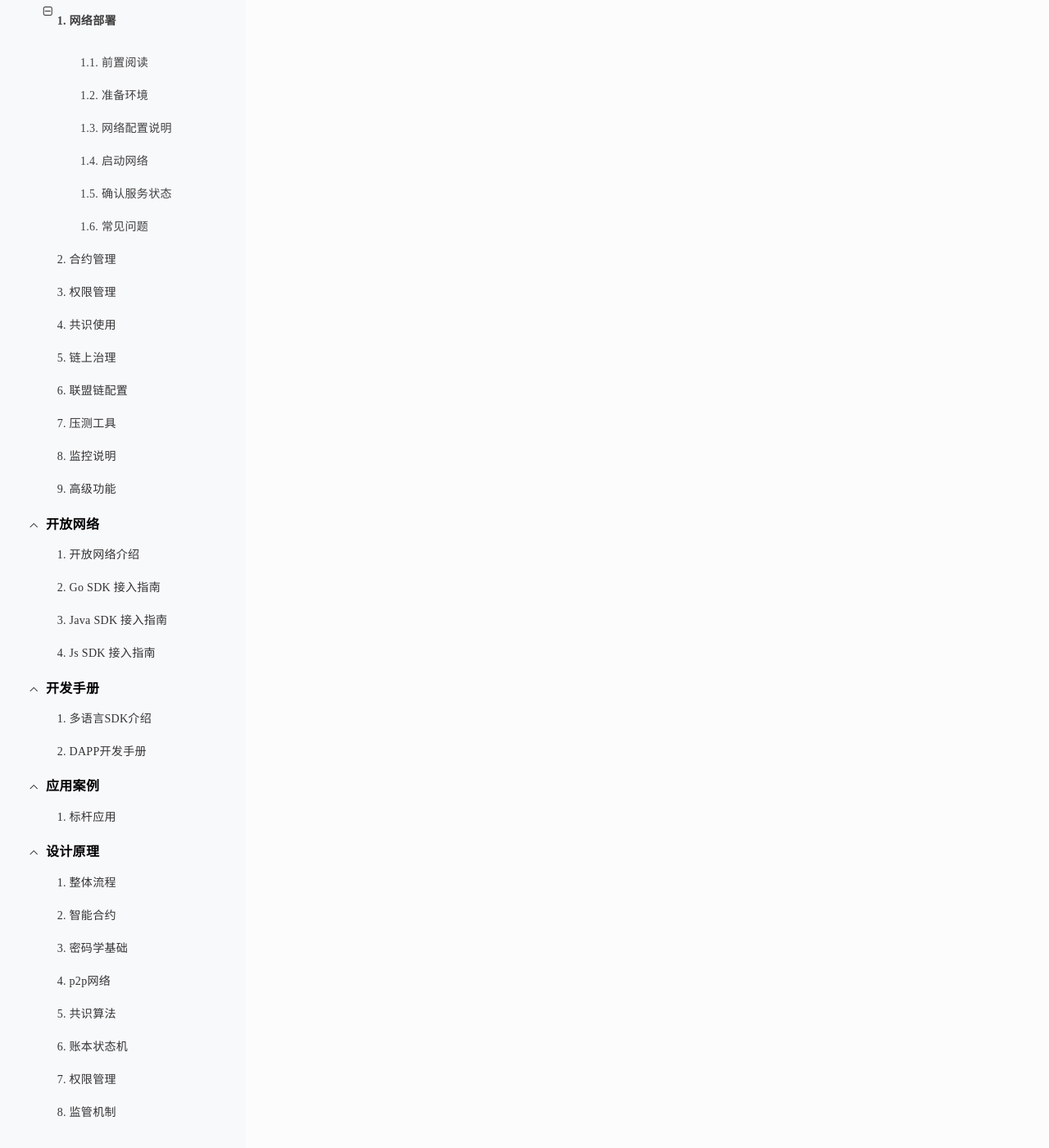
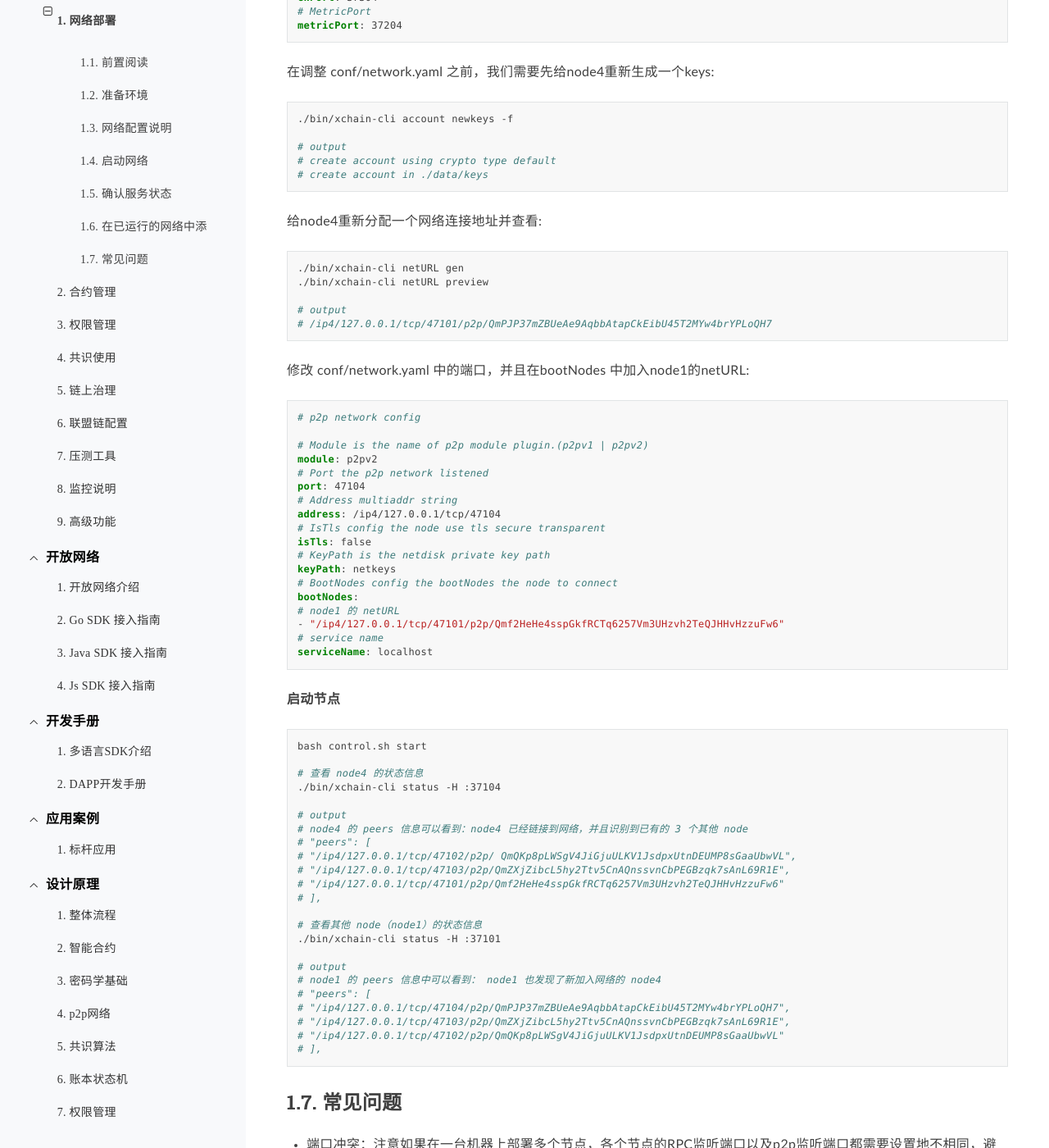
Before and after one commit to xuperchain/docs, a Sphinx documentation site: the page built from source/advanced_usage/multi_nodes.rst, in a window 1280 px wide and 1400 px high, scrolled down 4719 px. Shown: the whole window at 82% size. Built offline with Sphinx 7.4.7 and the Read the Docs theme 2.0.0, drawn with Linux system fonts in a browser that asks for light colours; some of the changed text lies outside the part shown.

Commit message:
fulfil the #260 (#261)
* fulfil the #260

* update for review

```diff
--- a/source/advanced_usage/multi_nodes.rst
+++ b/source/advanced_usage/multi_nodes.rst
@@ -246,6 +246,107 @@
     ./bin/xchain-cli status -H :37103
 
 
+.. _net-join:
+
+在已运行的网络中添加节点
+^^^^^^^^^^^^^^^^^^^^
+
+现在我们要向当前网络添加node4, 首先需要制作一个节点：
+
+.. code-block:: bash
+
+    # copy node1 为node4
+    cp -Rf node1 ./node4
+    cd node4
+
+
+**配置端口**
+
+xuperchain 的端口配置分别在 conf/network.yaml(p2p网络配置) 与 conf/server.yaml(系统端口配置) 中。
+
+将server.yaml 中以下端口修改:
+
+.. code-block:: yaml
+
+    # Rpc service listen port
+    rpcPort: 37104
+    # GWPort
+    GWPort: 37304
+    # MetricPort
+    metricPort: 37204
+
+在调整 conf/network.yaml 之前，我们需要先给node4重新生成一个keys:
+
+.. code-block:: bash
+
+    ./bin/xchain-cli account newkeys -f
+
+    # output
+    # create account using crypto type default
+    # create account in ./data/keys
+
+给node4重新分配一个网络连接地址并查看:
+
+.. code-block:: bash
+
+    ./bin/xchain-cli netURL gen
+    ./bin/xchain-cli netURL preview
+
+    # output
+    # /ip4/127.0.0.1/tcp/47101/p2p/QmPJP37mZBUeAe9AqbbAtapCkEibU45T2MYw4brYPLoQH7
+
+修改 conf/network.yaml 中的端口，并且在bootNodes 中加入node1的netURL:
+
+.. code-block:: yaml
+
+    # p2p network config
+
+    # Module is the name of p2p module plugin.(p2pv1 | p2pv2)
+    module: p2pv2
+    # Port the p2p network listened
+    port: 47104
+    # Address multiaddr string
+    address: /ip4/127.0.0.1/tcp/47104
+    # IsTls config the node use tls secure transparent
+    isTls: false
+    # KeyPath is the netdisk private key path
+    keyPath: netkeys
+    # BootNodes config the bootNodes the node to connect
+    bootNodes:
+    # node1 的 netURL
+    - "/ip4/127.0.0.1/tcp/47101/p2p/Qmf2HeHe4sspGkfRCTq6257Vm3UHzvh2TeQJHHvHzzuFw6"
+    # service name
+    serviceName: localhost
+
+**启动节点**
+
+.. code-block:: bash
+
+    bash control.sh start
+
+    # 查看 node4 的状态信息
+    ./bin/xchain-cli status -H :37104
+
+    # output
+    # node4 的 peers 信息可以看到：node4 已经链接到网络，并且识别到已有的 3 个其他 node
+    # "peers": [
+    # "/ip4/127.0.0.1/tcp/47102/p2p/ QmQKp8pLWSgV4JiGjuULKV1JsdpxUtnDEUMP8sGaaUbwVL",
+    # "/ip4/127.0.0.1/tcp/47103/p2p/QmZXjZibcL5hy2Ttv5CnAQnssvnCbPEGBzqk7sAnL69R1E",
+    # "/ip4/127.0.0.1/tcp/47101/p2p/Qmf2HeHe4sspGkfRCTq6257Vm3UHzvh2TeQJHHvHzzuFw6"
+    # ],
+
+    # 查看其他 node（node1）的状态信息
+    ./bin/xchain-cli status -H :37101
+
+    # output
+    # node1 的 peers 信息中可以看到： node1 也发现了新加入网络的 node4
+    # "peers": [
+    # "/ip4/127.0.0.1/tcp/47104/p2p/QmPJP37mZBUeAe9AqbbAtapCkEibU45T2MYw4brYPLoQH7",
+    # "/ip4/127.0.0.1/tcp/47103/p2p/QmZXjZibcL5hy2Ttv5CnAQnssvnCbPEGBzqk7sAnL69R1E",
+    # "/ip4/127.0.0.1/tcp/47102/p2p/QmQKp8pLWSgV4JiGjuULKV1JsdpxUtnDEUMP8sGaaUbwVL"
+    # ],
+
+
 常见问题
 ^^^^^^^^^^^^
 - 端口冲突：注意如果在一台机器上部署多个节点，各个节点的RPC监听端口以及p2p监听端口都需要设置地不相同，避免冲突；
```
